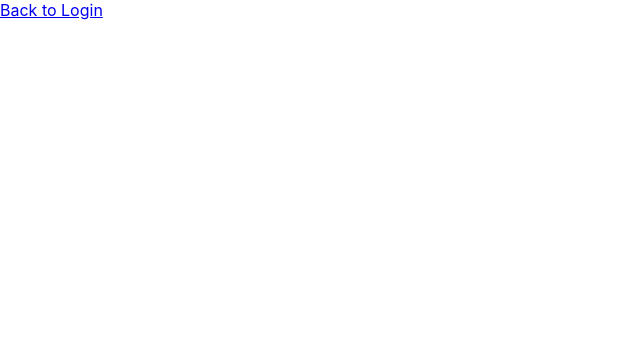
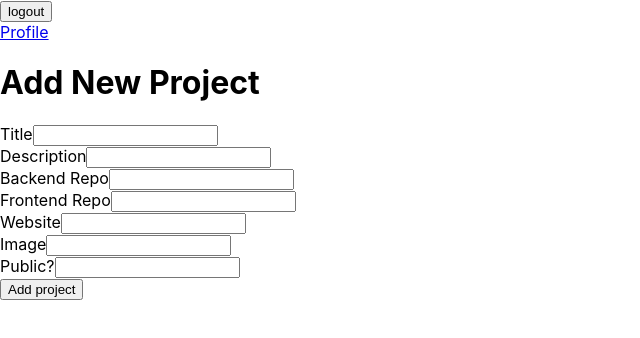
Before and after one commit to terry-h12/project-portfolio-frontend, a React (Create React App) app: page /dashboard/addProject in a window 1280 px wide. Before the commit this address led to /404. Shown: the top 338 px of the page, without its empty margins (0-640 px from the left). Built offline with nearby package versions, Linux system fonts and the light colour scheme.

Commit message:
Added basic functionality of viewing profile and adding a project

```diff
--- /dev/null
+++ b/src/Pages/AddProject.tsx
@@ -0,0 +1,72 @@
+import { Link,
+  // useNavigate
+} from 'react-router-dom';
+import { useState, ChangeEvent } from 'react';
+import axios from 'axios';
+
+export default function AddProject() {
+  interface ProjectDetails {
+    title: string;
+    image_url: string;
+    description: string;
+    is_public: string;
+    backend_repo: string;
+    frontend_repo: string;
+    website: string;
+    account_id: string;
+  }
+
+  const [projectDetail, setProjectDetail] = useState<ProjectDetails>({
+    title: "",
+    image_url: "",
+    description: "",
+    is_public: "",
+    backend_repo: "",
+    frontend_repo: "",
+    website: "",
+    account_id: `${window.localStorage.getItem('username')}`,
+  })
+
+  const handleChange = (prop: keyof ProjectDetails) => (event: ChangeEvent<HTMLInputElement>) => {
+    setProjectDetail({ ...projectDetail, [prop]: event.target.value });
+  };
+
+  const addProject = async () => {
+    axios.post('https://terry-h12-project-portfolio.herokuapp.com/project/create/', projectDetail, {
+      headers:{
+        'Authorization': `Token ${window.localStorage.getItem('token')}`
+      },
+    })
+    .then(function (response) {
+      console.log(response);
+    })
+    .catch(function (error) {
+      console.log(error);
+    });
+  }
+
+  return(
+    <div>
+      <Link to="/dashboard/profile">
+        Profile
+      </Link> <br/>
+      <h1>Add New Project</h1>
+      <label>Title</label>
+      <input type="text" onChange={handleChange("title")}></input><br/>
+      <label>Description</label>
+      <input type="text" onChange={handleChange("description")}></input><br/>
+      <label>Backend Repo</label>
+      <input type="text" onChange={handleChange("backend_repo")}></input><br/>
+      <label>Frontend Repo</label>
+      <input type="text" onChange={handleChange("frontend_repo")}></input><br/>
+      <label>Website</label>
+      <input type="text" onChange={handleChange("website")}></input><br/>
+      <label>Image</label>
+      <input type="text" onChange={handleChange("image_url")}></input><br/>
+      <label>Public?</label>
+      <input type="text" onChange={handleChange("is_public")}></input><br/>
+
+      <button onClick={addProject}>Add project</button>
+    </div>
+  );
+}
--- a/src/Pages/DashboardApp.tsx
+++ b/src/Pages/DashboardApp.tsx
@@ -1,8 +1,52 @@
+import {
+  useState,
+  useEffect
+} from 'react';
+import axios from 'axios';
+import { Link,
+  // useNavigate
+} from 'react-router-dom';
 
 export default function Dashboard() {
+  // interface profileDetails {
+  //   email: string;
+  //   username: string;
+  //   password: string;
+  //   first_name: string;
+  //   last_name: string;
+  //   profile_pic: string;
+  //   github: string;
+  //   bio: string;
+  // }
+
+  const [profileDetail, setProfileDetail] = useState({})
+  const profile = async () => {
+    axios.get(`https://terry-h12-project-portfolio.herokuapp.com/account/profile/?user_id=${window.localStorage.getItem('user_id')}`, {
+      headers:{
+        'Authorization': `Token ${window.localStorage.getItem('token')}`
+      },
+    })
+    .then(function (response) {
+      console.log(response)
+      setProfileDetail(response.data)
+    })
+    .catch(function (error) {
+      console.log(error);
+    });
+  }
+
+  useEffect(() => {
+    console.log(profileDetail)
+  },[profileDetail])
+
+
   return (
     <div>
       Dashboard
+      <button onClick={profile}>profile</button> <br/>
+      <Link to="/dashboard/addProject">
+        Add New Project
+      </Link>
     </div>
   );
 }
--- a/src/Pages/Login.tsx
+++ b/src/Pages/Login.tsx
@@ -20,14 +20,11 @@ export default function Login() {
   //"username": "tezzza",
   // "password": "tezzzpassword",
   const login = async () => {
-    axios.post('https://terry-h12-project-portfolio.herokuapp.com/account/login/', {
-      "username": loginDetail.username,
-      "password": loginDetail.password
-    })
+    axios.post('https://terry-h12-project-portfolio.herokuapp.com/account/login/', loginDetail)
     .then(function (response) {
       window.localStorage.setItem('token', response.data.token);
-      // window.localStorage.setItem('user_id', response.data.user_id);
-      // window.localStorage.setItem('username', response.data.username);
+      window.localStorage.setItem('user_id', response.data.user_id);
+      window.localStorage.setItem('username', response.data.username);
       // window.localStorage.setItem('is_org', response.data.is_org);
       // window.localStorage.setItem('profile_pic', response.data.profile_pic);
       // window.localStorage.setItem('email', response.data.email);
--- a/src/Pages/Register.tsx
+++ b/src/Pages/Register.tsx
@@ -3,7 +3,7 @@ import { useState, ChangeEvent } from 'react';
 // import { Link, useNavigate } from 'react-router-dom';
 
 export default function Register() {
-  interface registerDetails {
+  interface RegisterDetails {
     email: string;
     username: string;
     password: string;
@@ -14,7 +14,7 @@ export default function Register() {
     bio: string;
   }
 
-  const [registerDetail, setRegisterDetail] = useState<registerDetails>({
+  const [registerDetail, setRegisterDetail] = useState<RegisterDetails>({
     email: "",
     username: "",
     password: "",
@@ -24,21 +24,12 @@ export default function Register() {
     github: "",
     bio: ""
   });
-  const handleChange = (prop: keyof registerDetails) => (event: ChangeEvent<HTMLInputElement>) => {
+  const handleChange = (prop: keyof RegisterDetails) => (event: ChangeEvent<HTMLInputElement>) => {
     setRegisterDetail({ ...registerDetail, [prop]: event.target.value });
   };
 
   const register = async () => {
-    axios.post('https://terry-h12-project-portfolio.herokuapp.com/account/register/', {
-      "email": registerDetail.email,
-      "username": registerDetail.username,
-      "password": registerDetail.password,
-      "first_name": registerDetail.first_name,
-      "last_name": registerDetail.last_name,
-      "profile_pic": registerDetail.profile_pic,
-      "github": registerDetail.github,
-      "bio": registerDetail.bio
-    })
+    axios.post('https://terry-h12-project-portfolio.herokuapp.com/account/register/', registerDetail)
     .then(function (response) {
       console.log(response);
       // if (response.data.response === "Registration successful!") navigate('/login');
--- a/src/Routes.tsx
+++ b/src/Routes.tsx
@@ -10,6 +10,7 @@ import LogoOnlyLayout from './Layouts/LogoOnlyLayout';
 
 import Register from './Pages/Register';
 import DashboardApp from './Pages/DashboardApp';
+import AddProject from './Pages/AddProject';
 
 export default function Router() {
   return useRoutes([
@@ -18,6 +19,7 @@ export default function Router() {
       element: <DashboardLayout />,
       children: [
         { path: 'profile', element: <DashboardApp /> },
+        { path: 'addProject', element: <AddProject /> },
       ]
     },
     {
```
